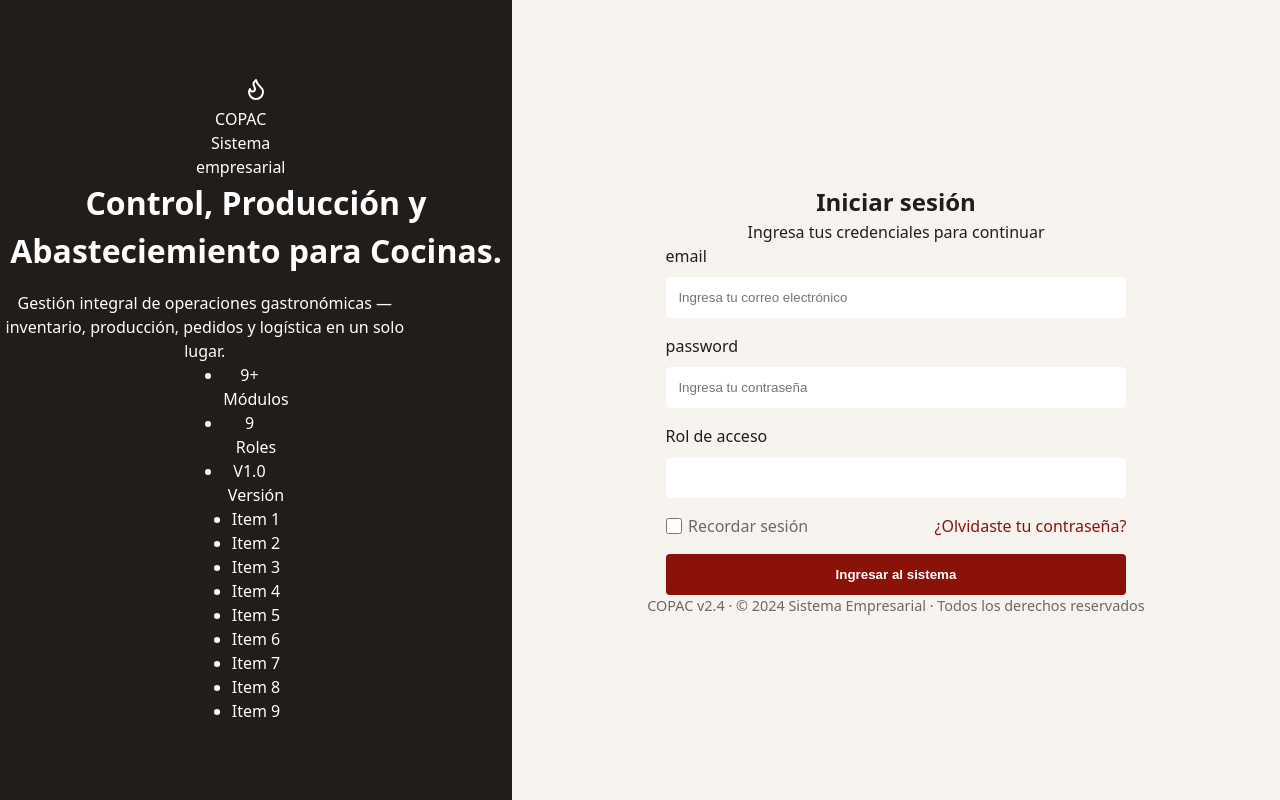
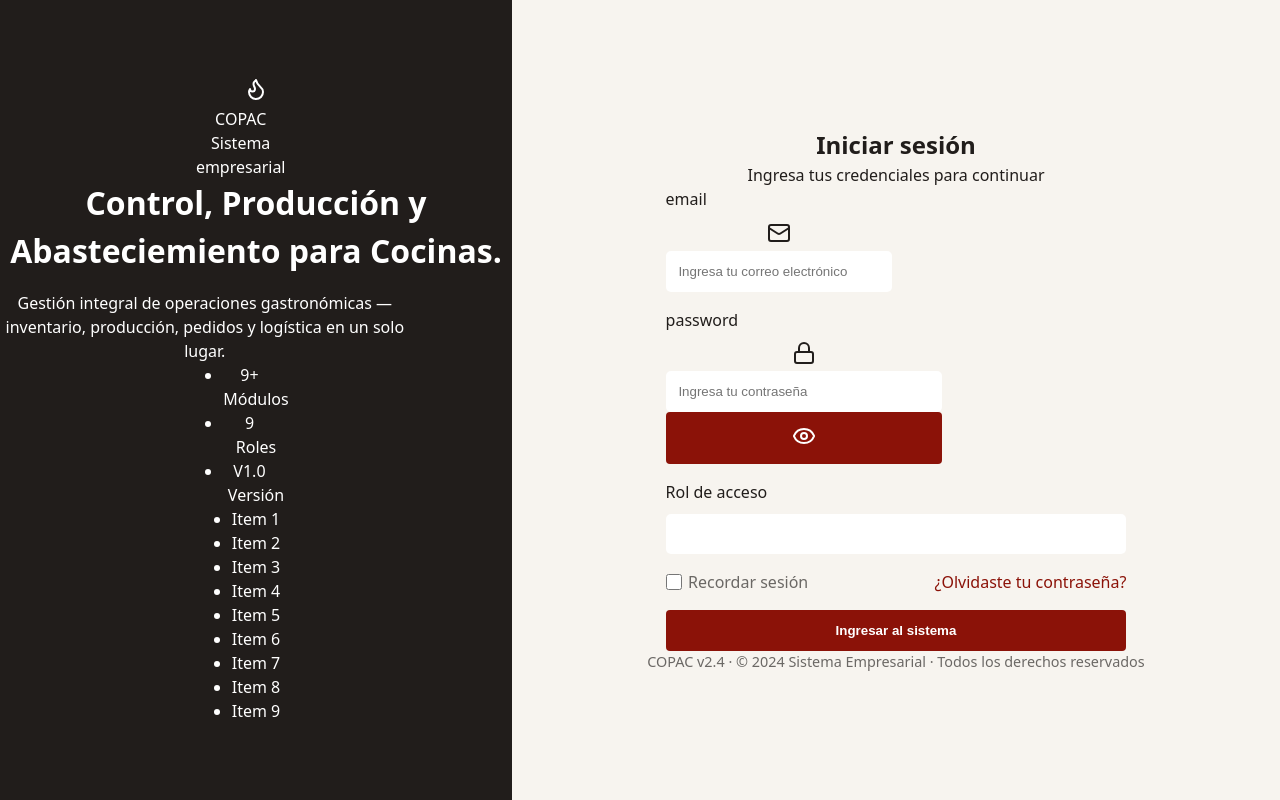
Before and after one commit to ajmzun03/-Desarrollo_Web1_Frontend, a React (Vite) app: page /copac/login in a window 1280 px wide. Shown: the top 800 px of the page. Built offline with nearby package versions, Linux system fonts and the light colour scheme.

Commit message:
feat: implement password visibility toggle in Input component and update App routing

```diff
--- a/src/App.tsx
+++ b/src/App.tsx
@@ -1,9 +1,13 @@
+import { Route, Router } from "wouter"
 import Login from "./pages/Login"
 
 export const App = () => {
   return (
     <>
       <Login></Login>
+      <Router>
+        <Route path="/copac/login" component={Login} />
+      </Router>
     </>
   )
 }
--- a/src/components/Input.tsx
+++ b/src/components/Input.tsx
@@ -1,12 +1,28 @@
-import { useId } from 'react';
+import { Eye, EyeOff, Lock, Mail } from 'lucide-react';
+import { useId, useState } from 'react';
 
 export const Input = ({ name = 'input', type = 'text', placeholder = 'Escribe algo...' }) => {
   const inputId = useId(); // Genera un ID único para evitar duplicados en la página
 
+  const [showPassword, setShowPassword] = useState(false);
+
   return (
     <div className="input--group">
       <label htmlFor={inputId}>{name}</label>
-      <input id={inputId} type={type} name={name} placeholder={placeholder} />
-    </div>
+      <span className="input--icon">
+        {type === 'password' && <Lock />}
+        {type === 'email' && <Mail />}
+        <input id={inputId} type={type} name={name} placeholder={placeholder} />
+        {type === 'password' && (
+          <button
+            type="button"
+            onClick={() => setShowPassword(!showPassword)}
+            aria-label={showPassword ? "Ocultar contraseña" : "Mostrar contraseña"}
+          >
+            {showPassword ? <EyeOff /> : <Eye />}
+          </button>
+        )}
+      </span>
+    </div >
   );
 };
--- a/src/index.css
+++ b/src/index.css
@@ -16,7 +16,6 @@
   line-height: 1.5;
   font-weight: 400;
 
-  color-scheme: light dark;
   color: var(--color-carbon);
   background-color: var(--color-bg-main);
 
```
